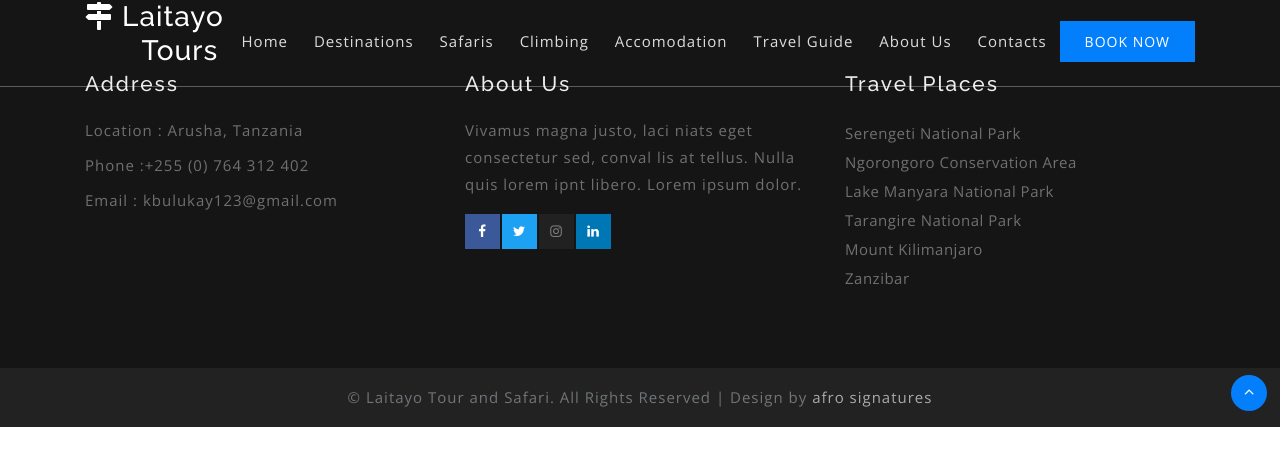
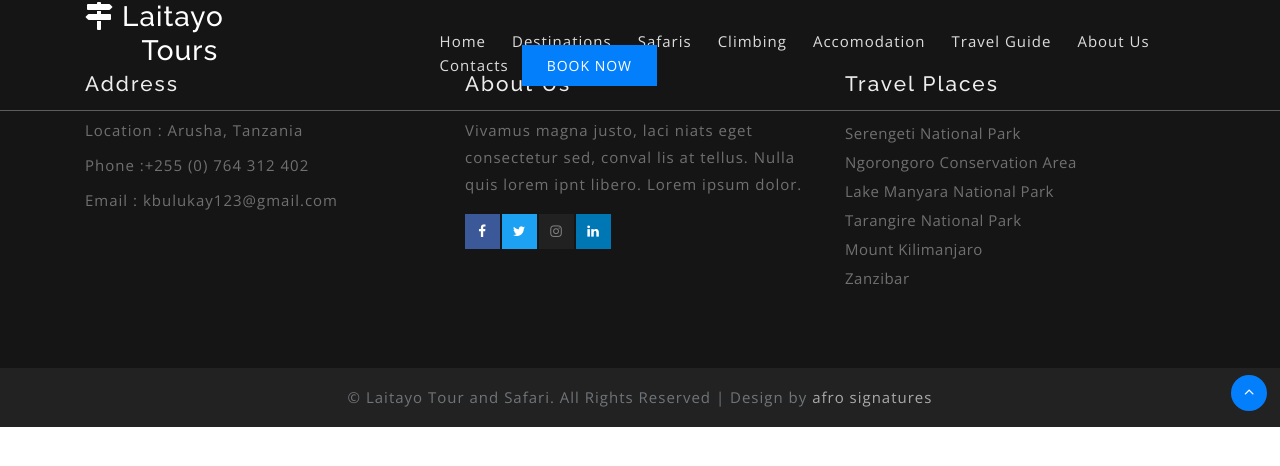
Before and after one commit to gderick-1/laitayo, an Angular app: page / in a window 1280 px wide. Shown: the top 466 px of the page. Built offline with nearby package versions, Linux system fonts and the light colour scheme.

Commit message:
agm module integration

```diff
--- a/src/app/app.component.html
+++ b/src/app/app.component.html
@@ -4,14 +4,16 @@
           <h1 class="mt-md-0 mt-2"> <a routerLink="/home"><span class="fa fa-map-signs"></span> Laitayo<br>&nbsp;&nbsp;&nbsp;&nbsp;&nbsp;&nbsp;&nbsp;Tours</a></h1>
         </div>
     <!-- navigation bar here -->
-    <nav class="py-md-4 py-3 d-lg-flex" role="navigation">
+    <nav class="py-md-4 py-3 d-lg-flex" role="navigation" id="lai_nav">
       <label for="drop" class="toggle"><span class="fa fa-bars"></span></label>
 			<input type="checkbox" id="drop" />
 			<ul class="menu ml-auto mt-1">
 				<li class=""><a routerLink="/home" routerLinkActive="active">Home</a></li>
-        <li class="dropdown" ><a routerLink="#" routerLinkActive="active">Destinations<span class="caret"></span></a>
-          <ul class="dropdown-menu" role="menu" aria-labelledby="dropdownMenu">
-            <h3 class="mt-lg-3">Destinations</h3><li class="divider"></li>
+        <li><a href="#lait_dest" data-toggle="collapse" routerLinkActive="active" aria-expanded="false">Destinations<span class="caret"></span></a></li>
+        <div class="row">
+          <div class="collapse col-md-6" id="lait_dest">
+            <ul>
+              <h3 class="mt-lg-3">Destinations</h3><hr>
               <li class=""><a routerLink="/ngorongoro">Ngorongoro Conservation Area</a></li>
               <li class=""><a routerLink="/serengeti" routerLinkActive="active">Serengeti National Park</a></li>
               <li class=""><a routerLink="/manyara" routerLinkActive="active">Lake Manyara National Park</a></li>
@@ -19,7 +21,8 @@
               <li class=""><a routerLink="/kili" routerLinkActive="active">Mount Kilimanjaro </a></li>
               <li class=""><a routerLink="/zanzibar" routerLinkActive="active">Zanzibar</a></li>
             </ul>
-        </li>
+          </div>
+        </div>
 				<li class=""><a routerLink="#" routerLinkActive="active">Safaris</a></li>
 				<li class=""><a routerLink="#" routerLinkActive="active">Climbing</a></li>
         <li class=""><a routerLink="#" routerLinkActive="active">Accomodation</a></li>
--- a/src/app/app.module.ts
+++ b/src/app/app.module.ts
@@ -1,5 +1,6 @@
 import { BrowserModule } from '@angular/platform-browser';
 import { NgModule } from '@angular/core';
+// import { AgmCoreModule } from '@agm/core';
 
 import { AppRoutingModule } from './app-routing.module';
 import { AppComponent } from './app.component';
@@ -27,6 +28,9 @@ import { HomeComponent } from './home/home.component';
   imports: [
     BrowserModule,
     AppRoutingModule
+    // AgmCoreModule.forRoot({
+    //   apiKey: ' AIzaSyAa2cAuxqGVR6FbfaaRh7JNIBXs5LD3ZE8 '
+    // })
   ],
   providers: [],
   bootstrap: [AppComponent]
```
Lines whose indentation alone changed are shown as unchanged.
